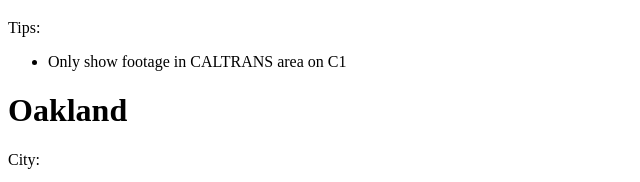
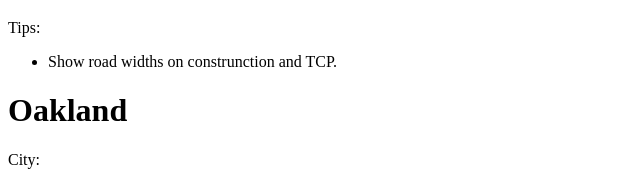
Before and after one commit to jvfon/CAD, a plain HTML site: page index.html in a window 1280 px wide. Shown: the part 263-445 px from the top of the page, 0-640 px from the left. Drawn offline with Linux system fonts and the light colour scheme.

Commit message:
changed notes caltrans

```diff
--- a/index.html
+++ b/index.html
@@ -23,7 +23,7 @@
     <p>
         Tips:
         <ul>
-            <li>Only show footage in CALTRANS area on C1</li>
+            <li>Show road widths on construnction and TCP.</li>
         </ul>
     </p>
     <h1>Oakland</h1>
```
